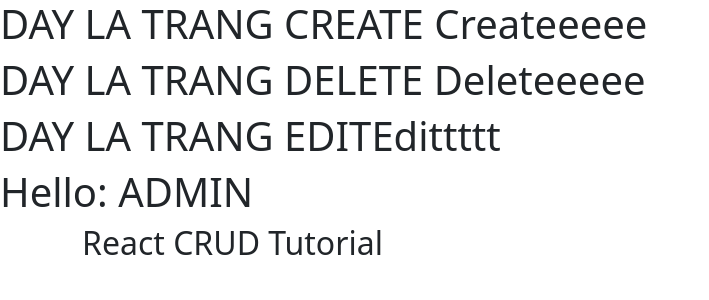
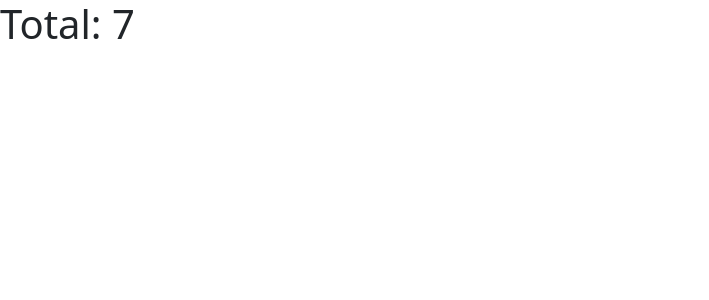
Before and after one commit to LocTM/props-component, a React (Create React App) app in the folder props-react/: page / in a window 1280 px wide. Shown: the top 300 px of the page, without its empty margins (0-709 px from the left). Built offline with nearby package versions, Linux system fonts and the light colour scheme.

Commit message:
AddFuntion

```diff
--- a/props-react/src/App.js
+++ b/props-react/src/App.js
@@ -5,17 +5,19 @@ import 'bootstrap/dist/css/bootstrap.min.css';
 import Create from "./components/create";
 import {Delete} from "./components/delete";
 import {Edit} from "./components/edit";
+import AddComponent from "./components/AddComponent";
 
 function App() {
   return (
    <>
-       <Create name={"Createeeee"} ></Create>
-       <Delete name={"Deleteeeee"}></Delete>
-       <Edit name={"Edittttt"}></Edit>
-     <Welcome name={"ADMIN"}/>
-       <div className="container">
-           <h2>React CRUD Tutorial</h2>
-       </div>
+     {/*  <Create name={"Createeeee"} ></Create>*/}
+     {/*  <Delete name={"Deleteeeee"}></Delete>*/}
+     {/*  <Edit name={"Edittttt"}></Edit>*/}
+     {/*<Welcome name={"ADMIN"}/>*/}
+     {/*  <div className="container">*/}
+     {/*      <h2>React CRUD Tutorial</h2>*/}
+     {/*  </div>*/}
+       <AddComponent n1={5} n2={2}></AddComponent>
    </>
   );
 }
--- /dev/null
+++ b/props-react/src/components/AddComponent.js
@@ -0,0 +1,17 @@
+import {Component} from "react";
+
+export default class AddComponent extends Component{
+    constructor(props) {
+        super(props);
+        this.state={
+
+        }
+    }
+    render() {
+        return(
+            <>
+                <h1>Total: {this.props.n1 + this.props.n2}</h1>
+            </>
+        )
+    }
+}
```
